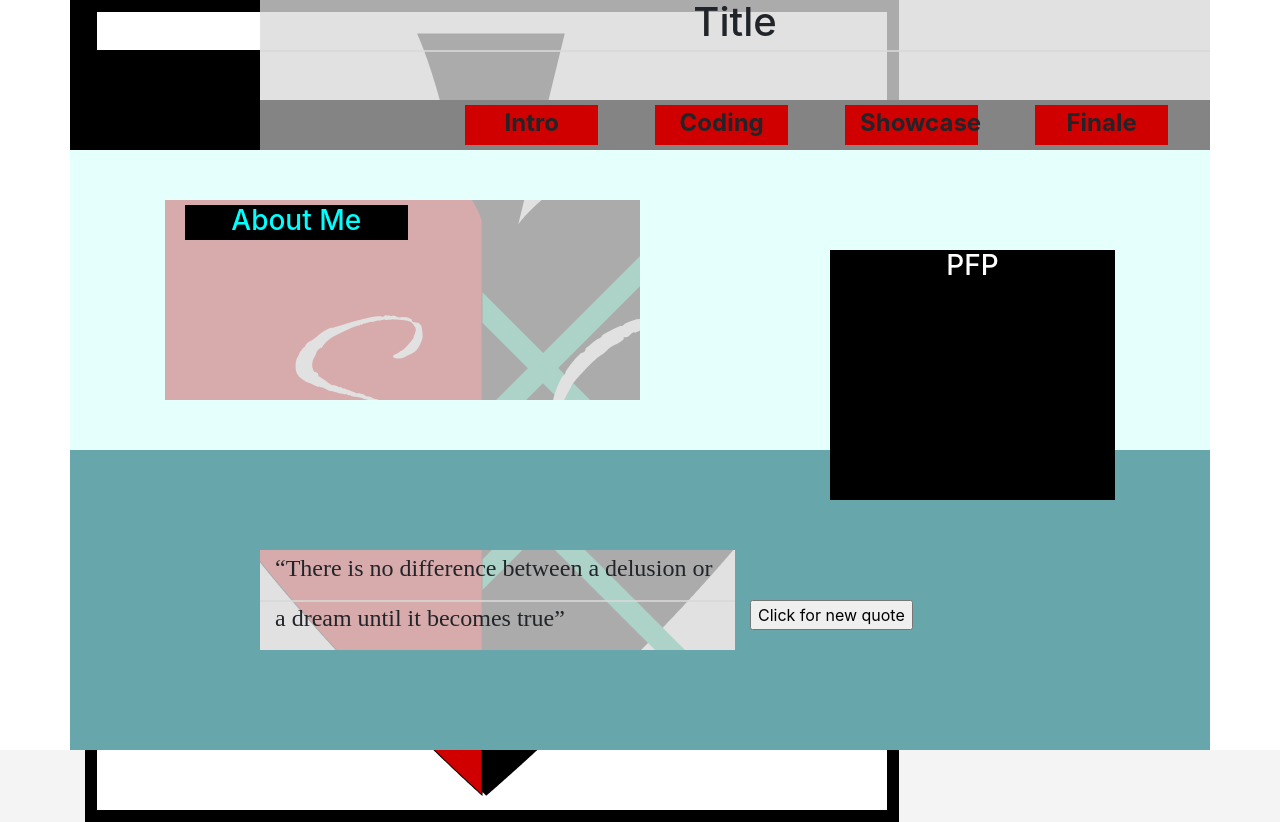
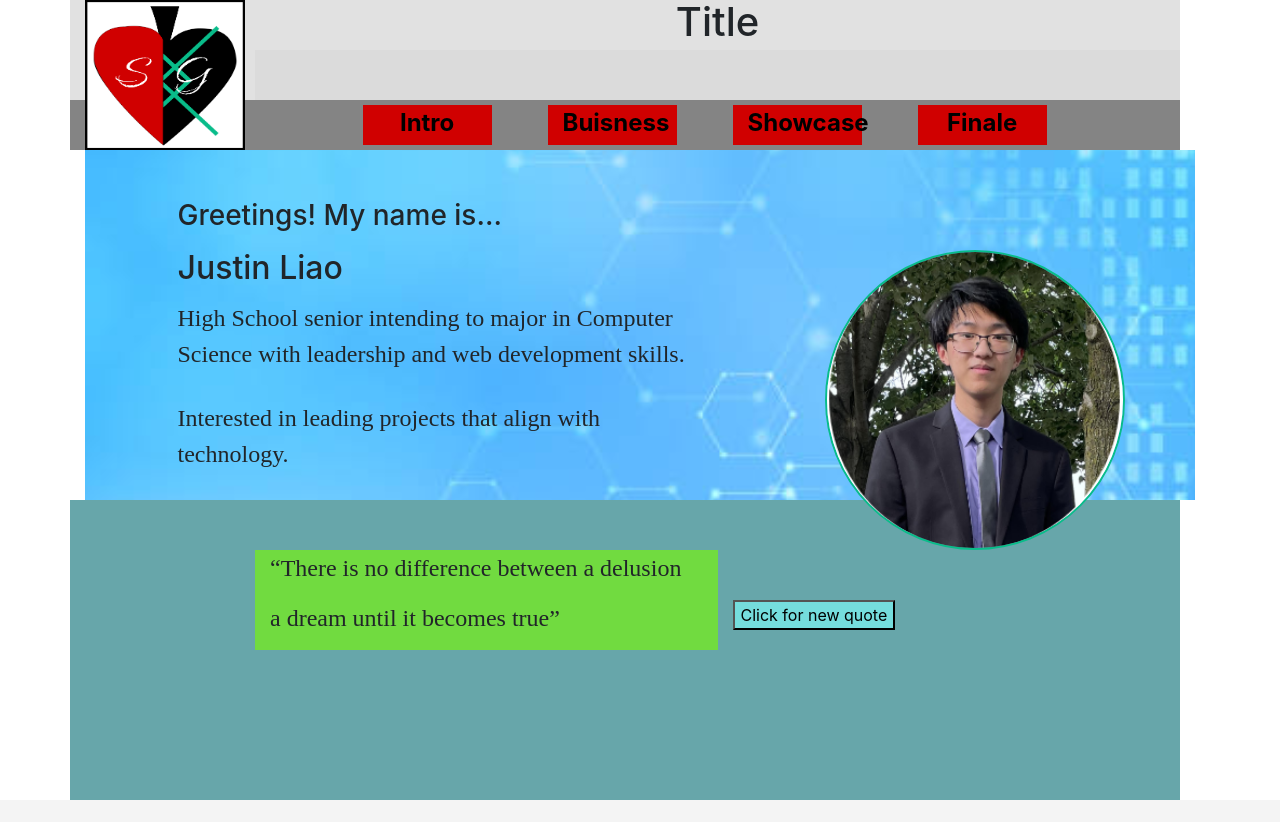
Before and after one commit to Kirbstar947/Kirbstar947.github.io, a plain HTML site: page index.html in a window 1280 px wide. After the commit the page ends 800 px from the top, so only its background shows below. Drawn offline with nearby package versions, Linux system fonts and the light colour scheme.

Commit message:
Added background, profile pic, navbar works, changed colors around, started buisness tab

```diff
--- /dev/null
+++ b/BuisnessPage/buisnessStyle.css
@@ -0,0 +1,114 @@
+html {
+    height: 100%;
+    width: 100%;
+    margin: 0;
+    padding: 0;
+    font-family: 'Arial', sans-serif; /* Ensures a readable and clean font */
+    color: #333; /* Default text color for readability */
+    background-color: #f4f4f4; /* Soft background color */
+  }
+
+body {
+  min-height: 100vh;
+}
+
+
+/* formatting */
+.row {
+  margin: 0px;
+  height: 50px;
+  width: 1110px;
+}
+
+.fiftyH {
+    height: 50px;
+}
+
+
+/* images */
+.absolute {
+  position: absolute;
+}
+
+.top {
+  background-image: url("/images/Component 2.png");
+  background-repeat: no-repeat;
+  background-attachment: fixed;
+  background-size: contain;
+  padding: 0;
+  margin: 0;
+}
+
+/* Flex stuff */
+.tip {
+  display: flex;
+  flex-direction: column;
+  align-items: center;
+}
+
+
+/* Title */
+.titleBox {
+  margin: 5px;
+  height: 82px;
+  width: 665px;
+}
+
+/* Logo stuff */
+.altLogo {
+  height: 200px;
+  width: 200px;
+  border: 2px solid #94DA97;
+  box-shadow:4px 4px 4px #3a3a3a;
+}
+
+/* background colors */
+.placeholder-black {
+  background-color: #000000;
+}
+
+.placeholder-grey {
+  background-color: #d9d9d9c9;
+}
+
+.placeholder-grey2 {
+  background-color: #848484;
+}
+
+.placeholder-title {
+  background-color: #588BA0;
+}
+
+.placeholder-lightblue {
+  background-color: #E5FFFD;
+}
+
+.placeholder-darkblue {
+  background-color: #67A6AA;
+}
+
+.placeholder-crimson {
+  background-color: #D00000;
+}
+
+.placeholder-green {
+  background-color: #71db40;
+}
+
+.placeholder-treegreen {
+  background-color: #4F985F;
+}
+
+/* Word Stuff */
+.backButton {
+    font-size: x-large;
+}
+
+/* tap */
+.purple {
+  height: 358px;
+}
+
+#tags {
+  height: 100px;
+}
--- a/index.html
+++ b/index.html
@@ -9,124 +9,146 @@
 </head>
 
 <body>
-    <div class="container">
+    <div class="container home">
+    <div class="Top3">
         <!-- Logo & Title row -->
         <div class="row row-1">
-            <div class="col-lg-2 logo placeholder-black">
-                <img src="images/Component 1.png" alt="LoGo">
+            <div class="col-sm-2 upper placeholder-grey">
+                <img src="images/Component 1.png" alt="LoGo" class="logopic" height="150" width="160">
             </div>
-            <div class="col-lg-10 upper placeholder-grey">
+            <div class="col-sm-10 upper placeholder-grey">
                 <h1 class="Title">Title</h1>
             </div>
         </div>
         <div class="row row-2">
-            <div class="col-lg-2 logo placeholder-black"></div>
-            <div class="col-lg-10 upper placeholder-grey"></div>
+            <div class="col-sm-2 logo"></div>
+            <div class="col-sm-10 upper placeholder-grey"></div>
         </div>
 
         <!-- Logo & Navbar -->
         <div class="row row-3">
-            <div class="col-lg-2 logo placeholder-black"></div>
-            <div class="col-lg-2 placeholder-grey2"></div>
-            <div class="col-lg-2 upper placeholder-grey2">
-                <div class = "col-lg-10 navbarButton placeholder-crimson center pads">
-                    <a class="page center">Intro</a> </div>
+            <div class="col-sm-2 logo placeholder-grey2"></div>
+            <div class="col-sm-1 placeholder-grey2"></div>
+            <div class="col-sm-2 upper placeholder-grey2">
+                <div class = "col-sm-10 navbarButton placeholder-crimson center pads">
+                    <a href=index.html class="page center">Intro</a> </div>
                 </div>
-            <div class="col-lg-2 upper placeholder-grey2">
-                <div class = "col-lg-10 navbarButton placeholder-crimson center pads">
-                    <a class="page center">Coding</a> </div>
-                </div>
-            <div class="col-lg-2 upper placeholder-grey2">
-                <div class = "col-lg-10 navbarButton placeholder-crimson center pads">
-                    <a class="page center">Showcase</a> </div>
-                </div>
-            <div class="col-lg-2 upper placeholder-grey2">
-                <div class = "col-lg-10 navbarButton placeholder-crimson center pads">
-                    <a class="page center">Finale</a> </div>
+            <div class="col-sm-2 upper placeholder-grey2">
+                <div class = "col-sm-10 navbarButton placeholder-crimson center pads">
+                    <a href=BuisnessPage/buisness.html class="page center">Buisness</a>
                 </div>
             </div>
-
-        <!-- Body of the page -->
+            <div class="col-sm-2 upper placeholder-grey2">
+                <div class = "col-sm-10 navbarButton placeholder-crimson center pads">
+                    <a href="showcase.html" class="page center">Showcase</a> </div>
+                </div>
+            <div class="col-sm-2 upper placeholder-grey2">
+                <div class = "col-sm-10 navbarButton placeholder-crimson center pads">
+                    <a href="finale.html" class="page center">Finale</a> </div>
+                </div>
+            <div class="col-sm-1 placeholder-grey2"></div>
+            </div>
+    </div>
+<!-- Body of the page -->
+<div class="Lightblue">
         <div class="row row-4">
-            <div class="col-lg-12 placeholder-lightblue"></div>
+            <div class="col-sm-12 placeholder-lightblue">
+                <!-- <img src="images/BackgroundPic.png" alt="BPP" class="backdrop" height="600"> -->
+            </div>
         </div>
 
         <!-- About Me Section -->
         <div class="row row-5">
-            <div class="col-lg-1 placeholder-lightblue"></div>
-            <div class="col-lg-5 placeholder-grey">
-                <div class="col-lg-6 header-box placeholder-black">
-                    <h3 class="header">About Me</h3>
-                </div>
+            <div class="col-sm-1 placeholder-lightblue"></div>
+            <div class="col-sm-5 placeholder-lightblue">
+                <h3 class="greetings">Greetings! My name is...</h3>
             </div>
-            <div class="col-lg-6 placeholder-lightblue"></div>
+            <div class="col-sm-6 placeholder-lightblue"></div>
         </div>
 
         <!-- Picture of me -->
         <div class="row row-6">
-            <div class="col-lg-1 placeholder-lightblue"></div>
-            <div class="col-lg-5 placeholder-grey"></div>
-            <div class="col-lg-2 placeholder-lightblue"></div>
-            <div class="col-lg-3 placeholder-black">
-                <h3 class="logo-text">PFP</h3>
+            <div class="col-sm-1 placeholder-lightblue"></div>
+            <div class="col-sm-6 placeholder-lightblue">
+                <h2 class="name">Justin Liao</h2>
             </div>
-            <div class="col-lg-1 placeholder-lightblue"></div>
+            <div class="col-sm-1 placeholder-lightblue"></div>
+            <div class="col-sm-3 placeholder-lightblue">
+                <img src="images/Circle crop.png" alt="PFP" class="profile" height="300" width="300">
+                <!-- <img src="images/Ellipse 13.png" alt="Circle" class="background" height="300" width="300"> -->
+
+            </div>
+            <div class="col-sm-1 placeholder-lightblue"></div>
         </div>
         <div class="row row-7">
-            <div class="col-lg-1 placeholder-lightblue"></div>
-            <div class="col-lg-5 placeholder-grey"></div>
-            <div class="col-lg-2 placeholder-lightblue"></div>
-            <div class="col-lg-3 placeholder-black"></div>
-            <div class="col-lg-1 placeholder-lightblue"></div>
+            <div class="col-sm-1 placeholder-lightblue"></div>
+            <div class="col-sm-6 placeholder-lightblue descBox">
+                <p class="desc">High School senior intending to major in Computer Science with leadership and web development skills.
+                </p>
+            </div>
+            <div class="col-sm-1 placeholder-lightblue"></div>
+            <div class="col-sm-3 placeholder-lightblue"></div>
+            <div class="col-sm-1 placeholder-lightblue"></div>
         </div>
         <div class="row row-8">
-            <div class="col-lg-1 placeholder-lightblue"></div>
-            <div class="col-lg-5 placeholder-grey"></div>
-            <div class="col-lg-2 placeholder-lightblue"></div>
-            <div class="col-lg-3 placeholder-black"></div>
-            <div class="col-lg-1 placeholder-lightblue"></div>
+            <div class="col-sm-1 placeholder-lightblue"></div>
+            <div class="col-sm-6"></div>
+            <div class="col-sm-1 placeholder-lightblue"></div>
+            <div class="col-sm-3 placeholder-lightblue"></div>
+            <div class="col-sm-1 placeholder-lightblue"></div>
         </div>
         <div class="row row-9">
-            <div class="col-lg-8 placeholder-lightblue"></div>
-            <div class="col-lg-3 placeholder-black"></div>
-            <div class="col-lg-1 placeholder-lightblue"></div>
+            <div class="col-sm-1 placeholder-lightblue"></div>
+            <div class="col-sm-6 placeholder-lightblue">
+                <p class="desc">Interested in leading projects that align with technology.</p>
+            </div>
+            <div class="col-sm-5 placeholder-lightblue"></div>
         </div>
         <div class="row row-10">
-            <div class="col-lg-8 placeholder-darkblue"></div>
-            <div class="col-lg-3 placeholder-black"></div>
-            <div class="col-lg-1 placeholder-darkblue"></div>
+            <div class="col-sm-8 placeholder-lightblue"></div>
+            <div class="col-sm-3 placeholder-lightblue"></div>
+            <div class="col-sm-1 placeholder-lightblue"></div>
         </div>
-
+    </div>
         <!-- back to body -->
         <div class="row row-11">
-            <div class="col-lg-12 placeholder-darkblue"></div>
+            <div class="col-sm-8 placeholder-darkblue"></div>
+            <div class="col-sm-3 placeholder-darkblue"></div>
+            <div class="col-sm-1 placeholder-darkblue"></div>
         </div>
 
         <!-- Quote Section -->
         <div class="row row-12">
-            <div class="col-lg-2 placeholder-darkblue"></div>
-            <div class="col-lg-5 placeholder-grey">
+            <div class="col-sm-2 placeholder-darkblue"></div>
+            <div class="col-sm-5 placeholder-green">
                 <p class="quote"> “There is no difference between a delusion or</p>
             </div>
-            <div class="col-lg-5 placeholder-darkblue"></div>
+            <div class="col-sm-5 placeholder-darkblue"></div>
         </div>
 
         <!-- Quote Change Button -->
         <div class="row row-13">
-            <div class="col-lg-2 placeholder-darkblue"></div>
-            <div class="col-lg-5 placeholder-grey">
+            <div class="col-sm-2 placeholder-darkblue"></div>
+            <div class="col-sm-5 placeholder-green">
                 <p class="quote-2">a dream until it becomes true”</p>
             </div>
-            <div class="col-lg-5 placeholder-darkblue"><button class="quoteButton">Click for new quote</button></div>
+            <div class="col-sm-5 placeholder-darkblue">
+                <button class="quoteButton">Click for new quote</button>
+            </div>
         </div>
         <!-- Body filler -->
         <div class="row row-14">
-            <div class="col-lg-12 placeholder-darkblue"></div>
+            <div class="col-sm-12 placeholder-darkblue"></div>
         </div>
         <div class="row row-15">
-            <div class="col-lg-12 placeholder-darkblue"></div>
+            <div class="col-sm-12 placeholder-darkblue"></div>
         </div>
-
+        <div class="row row-16">
+            <div class="col-sm-12 placeholder-darkblue"></div>
+        <!-- <div class="row row-17">
+            <div class="col-sm-12 placeholder-darkblue"></div>
+        <div class="row row-18">
+            <div class="col-sm-12 placeholder-darkblue"></div> -->
     </div>
 
 
--- a/style.css
+++ b/style.css
@@ -8,10 +8,16 @@ html {
     background-color: #f4f4f4; /* Soft background color */
   }
 
+body {
+  min-height: 100vh;
+}
+
+
 /* formatting */
 .row {
   margin: 0px;
   height: 50px;
+  width: 1110px;
 }
 
 
@@ -26,6 +32,13 @@ html {
   color: white;
 }
 
+.logopic {
+  margin: 0;
+  border-collapse: collapse;
+  z-index: 150;
+  position: relative;
+}
+
 /* Navbar */
 .navbarButton {
   height: 40px;
@@ -37,7 +50,7 @@ html {
 
 .page {
   font-size:x-large;
-  color: red;
+  color: #000000;
   font-weight: bold;
 }
 
@@ -64,7 +77,7 @@ html {
 }
 
 .placeholder-lightblue {
-  background-color: #E5FFFD;
+  /* background-color: #E5FFFD; */
 }
 
 .placeholder-darkblue {
@@ -75,19 +88,13 @@ html {
   background-color: #D00000;
 }
 
+.placeholder-green {
+  background-color: #71db40;
+}
+
 /* Word Stuff */
 .center {
   text-align: center;
-}
-
-.header {
-  text-align: center;
-  color: aqua;
-}
-
-.header-box {
-  margin: 5px;
-  height: 35px;
 }
 
 .quote {
@@ -103,3 +110,43 @@ html {
   font-weight: 500;
   font-style: normal;
 }
+
+.quoteButton {
+  background-color: #75DDDD;
+}
+
+.desc {
+  font-family: "Playfair Display", serif;
+  font-size: x-large;
+  font-weight: 500;
+  font-style: normal;
+}
+
+.descBox {
+  height: 100px;
+}
+
+.background {
+  opacity: 1;
+  position: absolute;
+  left: 3px;
+  z-index: 100;
+}
+
+.profile {
+  border-radius: 100%;
+  z-index: 150;
+  position: absolute;
+  border: 2px solid #09BC8A;
+}
+
+.Lightblue {
+  background-image: url("images/BackgroundPic.png");
+  background-repeat: no-repeat;
+  background-attachment: fixed;
+  background-size: 100% 100%;
+  background-blend-mode: color;
+  padding: 0;
+  margin: 0;
+
+}
```
Also changed, not shown: BuisnessPage/buisness.html (added, +41 -0 lines), finale.html (added, +12 -0 lines), showcase.html (added, +13 -0 lines), BuisnessPage/BuisnessScript.js (added), images/BackgroundPic.png (added), images/Circle crop.png (added), images/Component 2.png (added), images/Component 3.png (added), images/Component 4.png (added), images/Ellipse 13.png (added).
